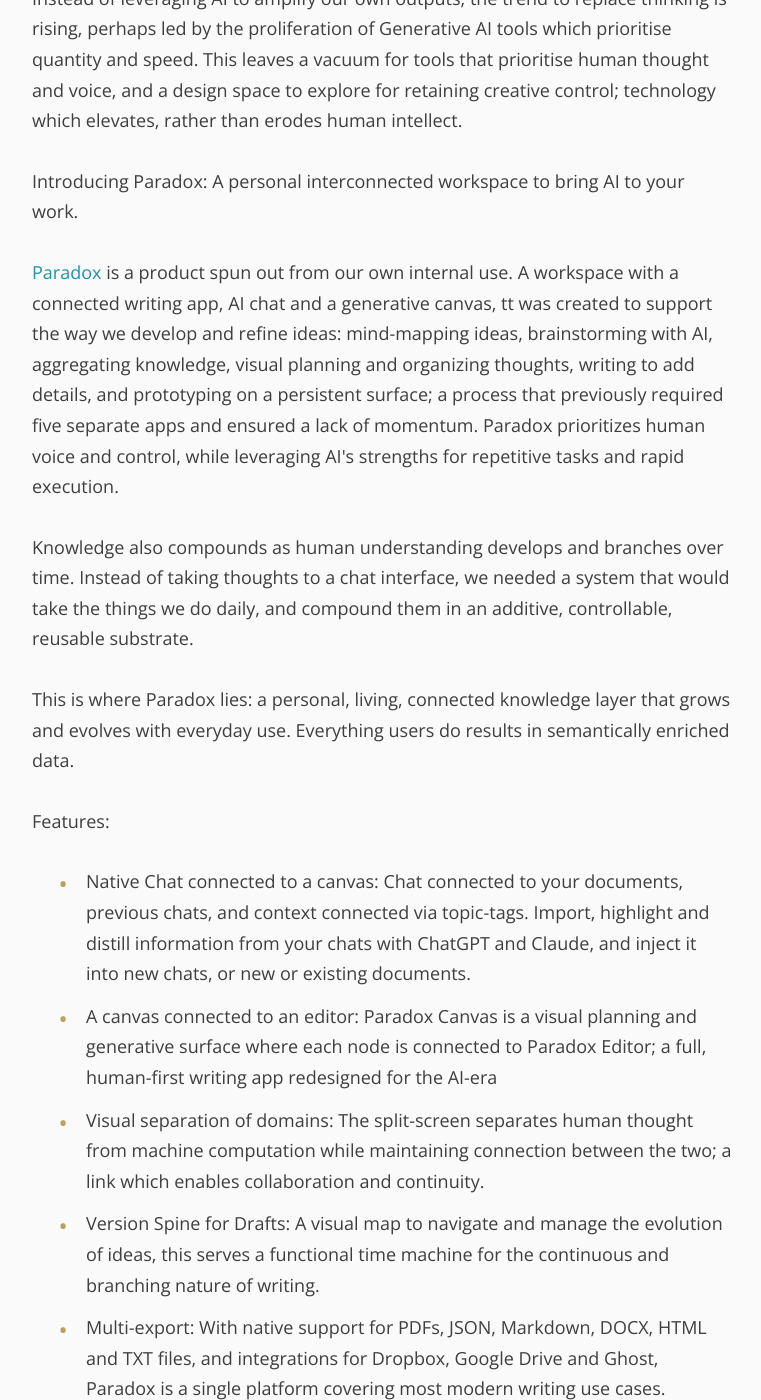
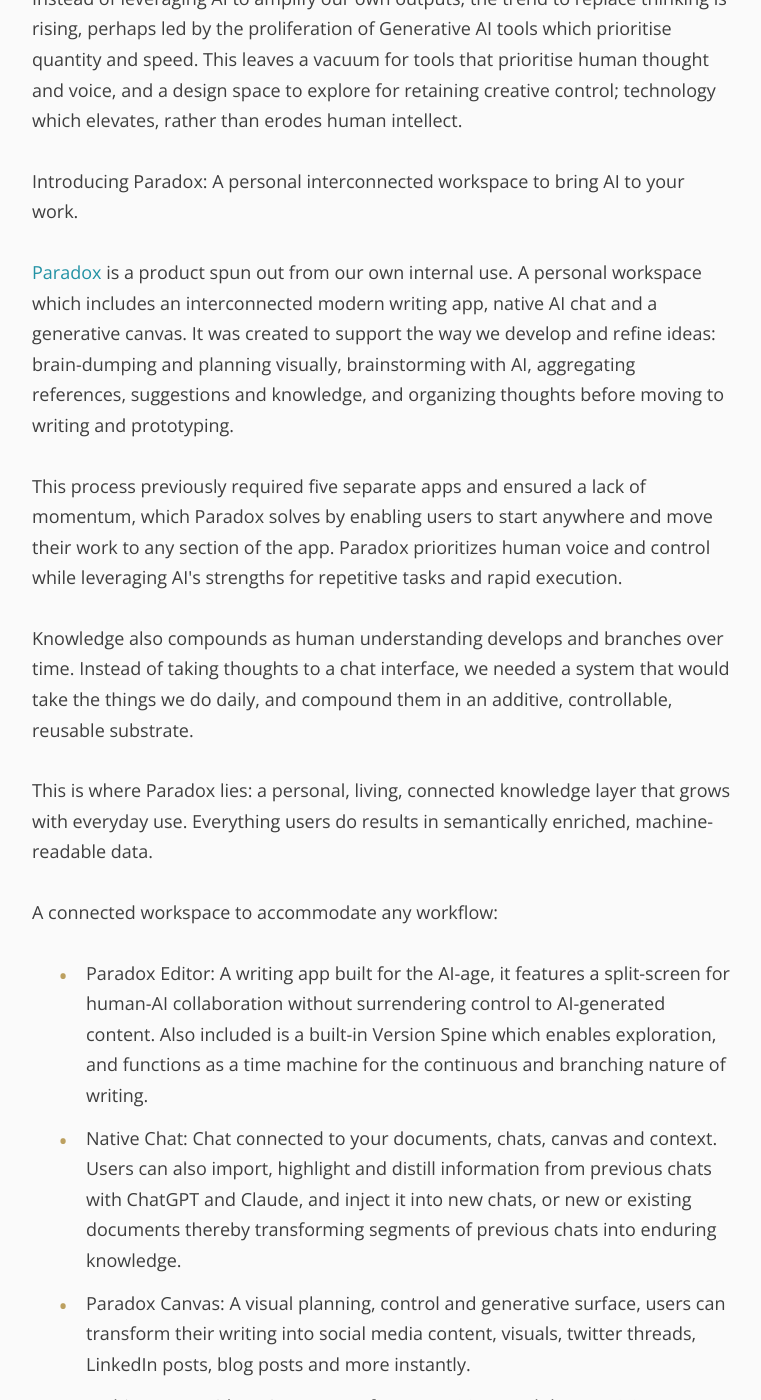
Before and after one commit to anomalyae/thinking, a Jekyll site: the page built from _posts/2025-06-05-Computation-is-not-thought.md, in a window 1280 px wide and 1400 px high, scrolled down 5593 px. Shown: the whole window, without its empty margins (258-1019 px from the left). Built offline with Jekyll 4.4.1, drawn with Linux system fonts in a browser that asks for light colours; nearby versions of some CDN libraries; comment, search, counter and statistics services are not loaded; a style sheet for code colours, icons or effects is not loaded; some of the changed text lies outside the part shown.

Commit message:
update computation article 5

```diff
--- a/_posts/2025-06-05-Computation-is-not-thought.md
+++ b/_posts/2025-06-05-Computation-is-not-thought.md
@@ -276,32 +276,31 @@
 <p class="font-nevermind">Introducing Paradox: A personal interconnected workspace to bring AI to your work. </p>
 
 
-<p><a href="https://www.paradox.website" class="blue" target="_blank">Paradox</a> is a product spun out from our own internal use. A workspace with a connected writing app, AI chat and a generative canvas, tt was created to support the way we develop and refine ideas: mind-mapping ideas, brainstorming with AI, aggregating knowledge, visual planning and organizing thoughts, writing to add details, and prototyping on a persistent surface; a process that previously required five separate apps and ensured a lack of momentum. Paradox prioritizes human voice and control, while leveraging AI's strengths for repetitive tasks and rapid execution.</p>
+<p><a href="https://www.paradox.website" class="blue" target="_blank">Paradox</a> is a product spun out from our own internal use. A personal workspace which includes an interconnected modern writing app, native AI chat and a generative canvas. It was created to support the way we develop and refine ideas: brain-dumping and planning visually, brainstorming with AI, aggregating references, suggestions and knowledge, and organizing thoughts before moving to writing and prototyping.</p>
+
+<p>This process previously required five separate apps and ensured a lack of momentum, which Paradox solves by enabling users to start anywhere and move their work to any section of the app. Paradox prioritizes human voice and control while leveraging AI's strengths for repetitive tasks and rapid execution.</p>
 
 <p>Knowledge also compounds as human understanding develops and branches over time. Instead of taking thoughts to a chat interface, we needed a system that would take the things we do daily, and compound them in an additive, controllable, reusable substrate.</p>
 
-<p>This is where Paradox lies: a personal, living, connected knowledge layer that grows and evolves with everyday use. Everything users do results in semantically enriched data.</p>
+<p>This is where Paradox lies: a personal, living, connected knowledge layer that grows with everyday use. Everything users do results in semantically enriched, machine-readable data.</p>
 
-<p class="font-nevermind">Features:</p>
+<p class="font-nevermind">A connected workspace to accommodate any workflow:</p>
 
 <ul class="custom-bullets">
 
-<li>Native Chat connected to a canvas: Chat connected to your documents, previous chats, and context connected via topic-tags. Import, highlight and distill information from your chats with ChatGPT and Claude, and inject it into new chats, or new or existing documents.</li>
+<li>Paradox Editor: A writing app built for the AI-age, it features a split-screen for human-AI collaboration without surrendering control to AI-generated content. Also included is a built-in Version Spine which enables exploration, and functions as a time machine for the continuous and branching nature of writing.</li>
 
-<li>A canvas connected to an editor: Paradox Canvas is a visual planning and generative surface where each node is connected to Paradox Editor; a full, human-first writing app redesigned for the AI-era</li>
+<li>Native Chat: Chat connected to your documents, chats, canvas and context. Users can also import, highlight and distill information from previous chats with ChatGPT and Claude, and inject it into new chats, or new or existing documents thereby transforming segments of previous chats into enduring knowledge.</li>
 
-<li>Visual separation of domains: The split-screen separates human thought from machine computation while maintaining connection between the two; a link which enables collaboration and continuity.</li>
-
-<li>Version Spine for Drafts: A visual map to navigate and manage the evolution of ideas, this serves a functional time machine  for the continuous and branching nature of writing.</li>
+<li>Paradox Canvas: A visual planning, control and generative surface, users can transform their writing into social media content, visuals, twitter threads, LinkedIn posts, blog posts and more instantly. </li>
 
 <li>Multi-export: With native support for PDFs, JSON, Markdown, DOCX, HTML and TXT files, and integrations for Dropbox, Google Drive and Ghost, Paradox is a single platform covering most modern writing use cases.</li>
 
-<li>A generative canvas for creating creating multi-channel outputs. An inertia-defeating way to create visuals, twitter threads, blog posts, LinkedIn posts and more from your writing while staying in control of the creative process. </li>
 
 </ul>
 
 <p class="font-nevermind">
-LLMs are excellent instructors and partners in delivering human vision. Combined with Paradox’s connected workflow and compounding knowledge layer, they form a system where productivity is amplified and knowledge grows organically, while direction and control remains distinctly human.
+LLMs can be high-value, cost-effective partners for facilitating human vision. When combined with Paradox’s connected workflow and compounding knowledge layer, they form a system where productivity is amplified and knowledge grows organically, while direction and control remains distinctly human.
 </p>
 
 </div>
```
